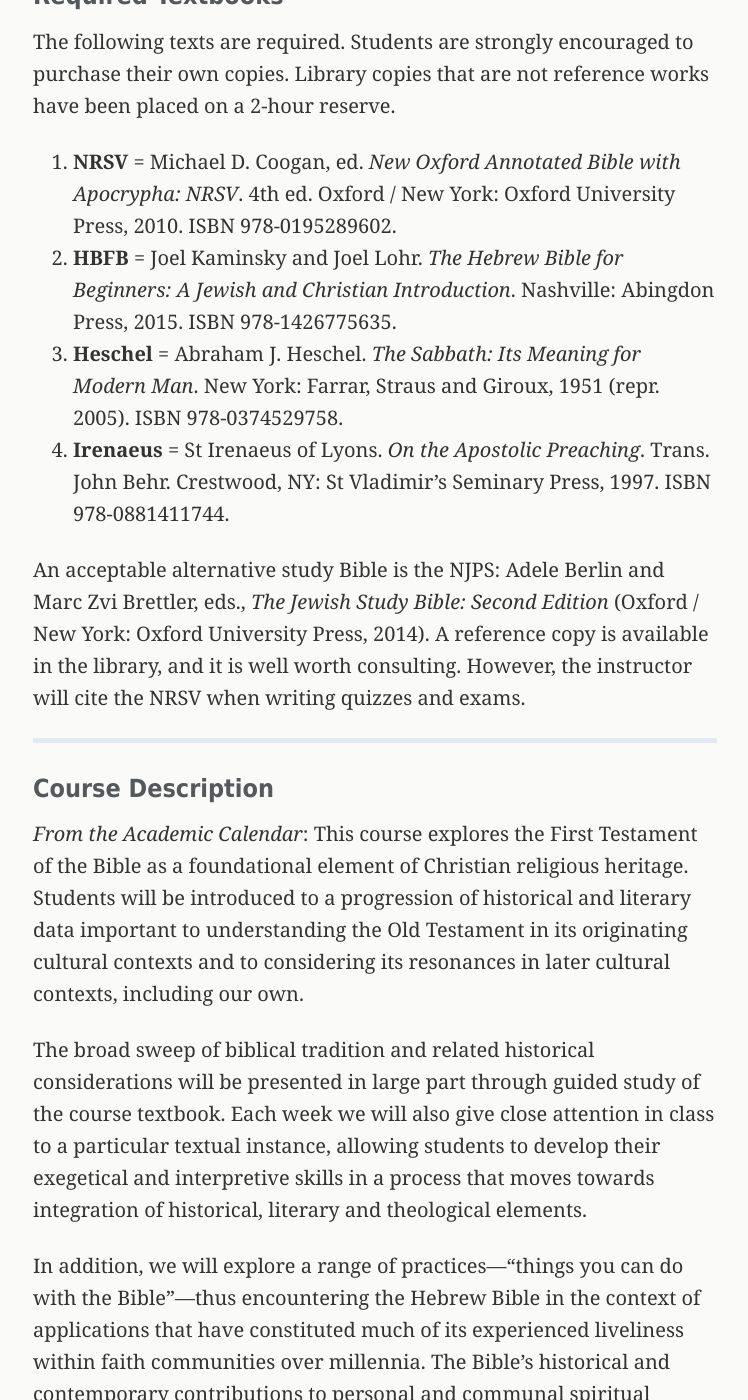
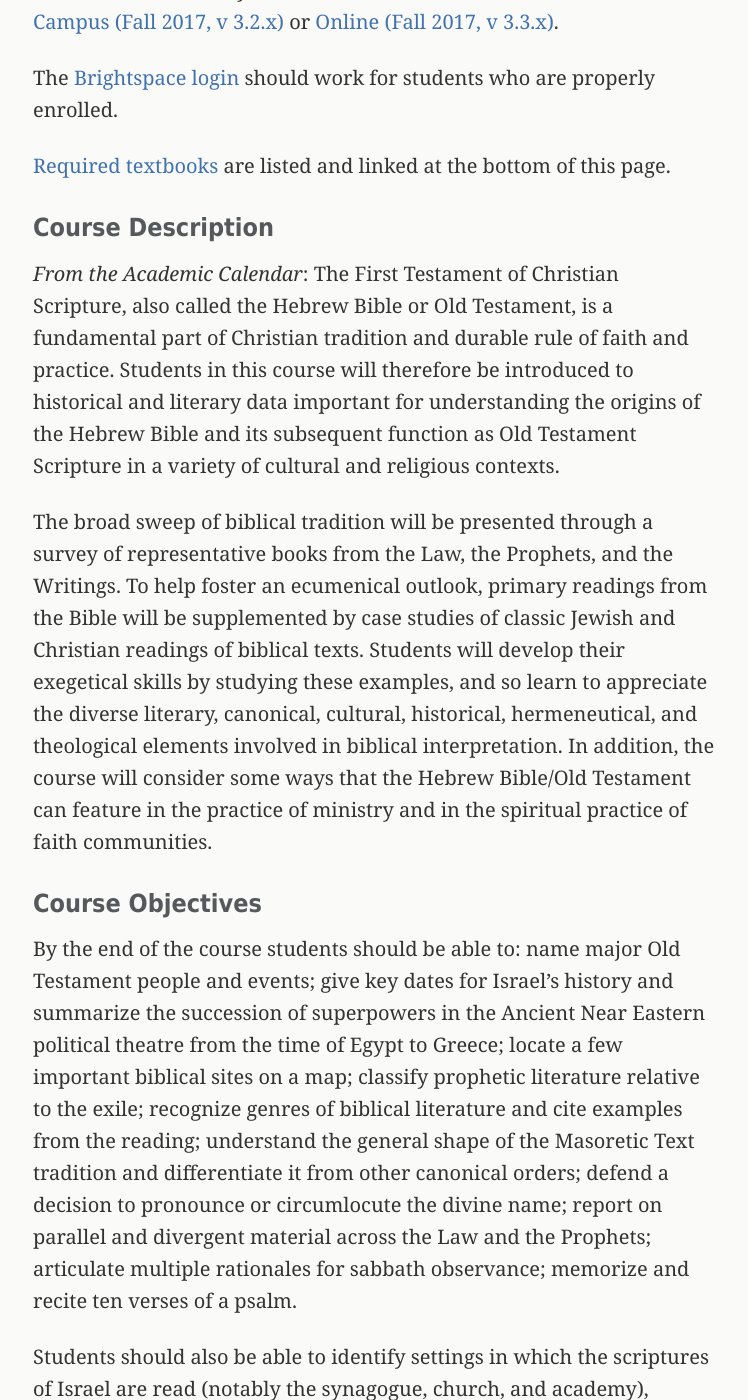
Before and after one commit to danieldriver/danieldriver.github.io, a Jekyll site: the page built from _pages/bf-1001.md, in a window 1280 px wide and 1400 px high, scrolled down 275 px. Shown: the whole window, without its empty margins (265-1013 px from the left). Built offline with Jekyll 4.4.1, drawn with Linux system fonts in a browser that asks for light colours; some of the changed text lies outside the part shown.

Commit message:
update for Fall 2017 semester

```diff
--- a/_pages/bf-1001.md
+++ b/_pages/bf-1001.md
@@ -5,64 +5,38 @@
 subtitle: "BF 1001: Hebrew Bible"
 ---
 
-## Offered Fall 2016
+## Offered Fall 2017, at AST and Online
 
-### Required Textbooks
+Download the latest syllabus for each version of the course: [AST Campus (Fall 2017, v 3.2.x)](https://github.com/danieldriver/Syllabi/raw/master/BF/BF%201001-Driver%202017.pdf)
+or [Online (Fall 2017, v 3.3.x)](https://github.com/danieldriver/Syllabi/raw/master/BF/BF%201001(Int)-Driver%202017.pdf).
 
-The following texts are required. Students are strongly encouraged to
-purchase their own copies. Library copies that are not reference works
-have been placed on a 2-hour reserve.
+The [Brightspace login](https://smu.brightspace.com/d2l/login) should work for students who are properly enrolled.
 
-1. **NRSV** = Michael D. Coogan, ed.
-   *New Oxford Annotated Bible with Apocrypha: NRSV*. 4th ed.
-   Oxford / New York: Oxford University Press, 2010.
-   ISBN 978-0195289602.
-2. **HBFB** = Joel Kaminsky and Joel Lohr.
-   *The Hebrew Bible for Beginners: A Jewish and Christian Introduction*.
-   Nashville: Abingdon Press, 2015.
-   ISBN 978-1426775635.
-3. **Heschel** = Abraham J. Heschel.
-   *The Sabbath: Its Meaning for Modern Man*.
-   New York: Farrar, Straus and Giroux, 1951 (repr. 2005).
-   ISBN 978-0374529758.
-4. **Irenaeus** = St Irenaeus of Lyons.
-   *On the Apostolic Preaching*.
-   Trans. John Behr.
-   Crestwood, NY: St Vladimir’s Seminary Press, 1997.
-   ISBN 978-0881411744.
+[Required textbooks](#required-textbooks) are listed and linked at the bottom of this page.
 
-An acceptable alternative study Bible is the NJPS: Adele Berlin and Marc
-Zvi Brettler, eds., *The Jewish Study Bible: Second Edition*
-(Oxford / New York: Oxford University Press, 2014). A reference copy is
-available in the library, and it is well worth consulting. However, the
-instructor will cite the NRSV when writing quizzes and exams.
-
----
 
 ### Course Description
 
-*From the Academic Calendar*: This course explores the First Testament
-of the Bible as a foundational element of Christian religious heritage.
-Students will be introduced to a progression of historical and literary
-data important to understanding the Old Testament in its originating
-cultural contexts and to considering its resonances in later cultural
-contexts, including our own.
+*From the Academic Calendar*: The First Testament of Christian
+Scripture, also called the Hebrew Bible or Old Testament, is a
+fundamental part of Christian tradition and durable rule of faith and
+practice. Students in this course will therefore be introduced to
+historical and literary data important for understanding the origins of
+the Hebrew Bible and its subsequent function as Old Testament Scripture
+in a variety of cultural and religious contexts.
 
-The broad sweep of biblical tradition and related historical
-considerations will be presented in large part through guided study of
-the course textbook. Each week we will also give close attention in
-class to a particular textual instance, allowing students to develop
-their exegetical and interpretive skills in a process that moves towards
-integration of historical, literary and theological elements.
+The broad sweep of biblical tradition will be presented through a survey
+of representative books from the Law, the Prophets, and the Writings. To
+help foster an ecumenical outlook, primary readings from the Bible will
+be supplemented by case studies of classic Jewish and Christian readings
+of biblical texts. Students will develop their exegetical skills by
+studying these examples, and so learn to appreciate the diverse
+literary, canonical, cultural, historical, hermeneutical, and
+theological elements involved in biblical interpretation. In addition,
+the course will consider some ways that the Hebrew Bible/Old Testament
+can feature in the practice of ministry and in the spiritual practice of
+faith communities.
 
-In addition, we will explore a range of practices—“things you can do
-with the Bible”—thus encountering the Hebrew Bible in the context of
-applications that have constituted much of its experienced liveliness
-within faith communities over millennia. The Bible’s historical and
-contemporary contributions to personal and communal spiritual formation
-and practice come into focus here, and students are given an opportunity
-to consider how the Bible might figure in formative ways within their
-practice of ministry.
 
 ### Course Objectives
 
@@ -91,6 +65,33 @@
 scripture in light of the unique voice that the Old Testament retains
 along side of the New in Christian scripture.
 
----
 
-Download the [latest syllabus as PDF]().
+## Required Textbooks (Fall 2017)*
+
+The following texts are required. Students are strongly encouraged to
+purchase their own copies. Library copies that are not reference works
+have been placed on a 2-hour reserve.
+
+NRSV
+: Michael D. Coogan, ed. *New Oxford Annotated Bible with Apocrypha: NRSV*. 4th ed. Oxford / New York: Oxford University Press, 2010.
+: Buy on [Amazon.ca](http://amzn.to/2vpWB6f) or [Amazon.com](http://amzn.to/2wgasLe).
+
+HBFB
+: Joel Kaminsky and Joel Lohr. *The Hebrew Bible for Beginners: A Jewish and Christian Introduction*. Nashville: Abingdon Press, 2015.
+: Buy on [Amazon.ca](http://amzn.to/2wfGzKY) or [Amazon.com](http://amzn.to/2wmqwJJ).
+
+Heschel
+: Abraham J. Heschel. *The Sabbath: Its Meaning for Modern Man*. New York: Farrar, Straus and Giroux, 1951 (repr. 2005).
+: Buy on [Amazon.ca](http://amzn.to/2gnuuhs) or [Amazon.com](http://amzn.to/2vHxPJS).
+
+Irenaeus
+: St Irenaeus of Lyons. *On the Apostolic Preaching*. Trans. John Behr. Crestwood, NY: St Vladimir’s Seminary Press, 1997.
+: Buy on [Amazon.ca](http://amzn.to/2vHSUUK) or [Amazon.com](http://amzn.to/2wfKcjY).
+
+An acceptable alternative study Bible is the NJPS: Adele Berlin and Marc
+Zvi Brettler, eds., *The Jewish Study Bible: Second Edition* (Oxford /
+New York: Oxford University Press, 2014). A reference copy is available
+in the library, and it is well worth consulting. You may also buy on
+[Amazon.ca](http://amzn.to/2xwbr8v) or [Amazon.com](http://amzn.to/2wmrRQV).
+
+*Please note that textbook selections for my courses often change with each iteration of the course.
```
Also changed, not shown: _pages/courses.md (+4 -4 lines).
